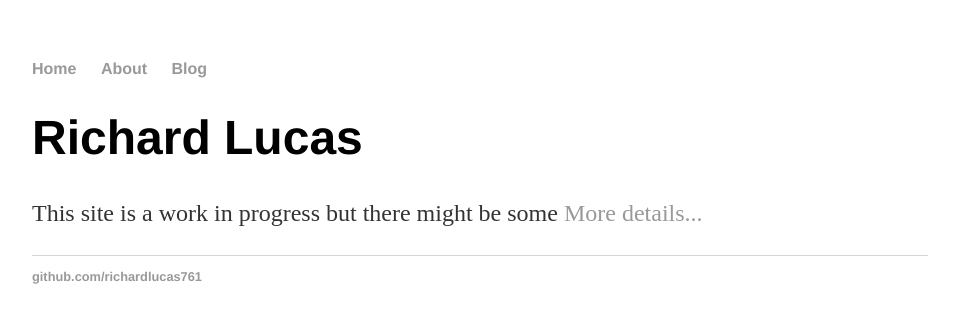
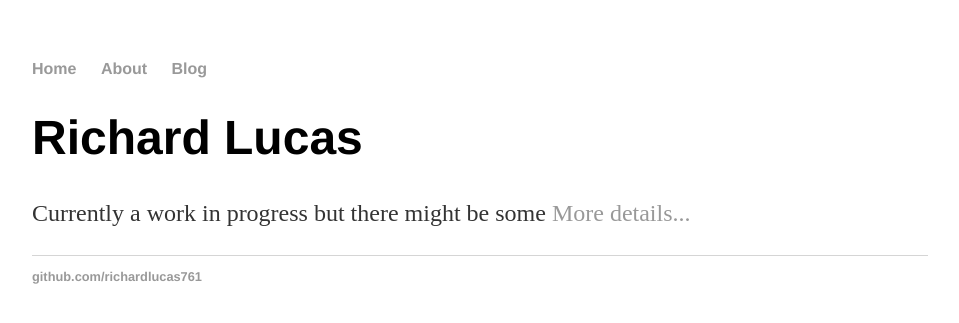
Before and after one commit to richardlucas761/richardlucas761.github.io, a Jekyll site: the page built from index.html, in a window 1280 px wide. Shown: the top 323 px of the page, without its empty margins (160-1119 px from the left). Built offline with Jekyll 4.4.1, drawn with Linux system fonts in a browser that asks for light colours.

Commit message:
Update index.html

```diff
--- a/index.html
+++ b/index.html
@@ -1,27 +1,8 @@
-<!DOCTYPE html>
-<html>
-	<head>
-		<title>Personal blog of Richard Lucas (richardlucas761)</title>
-		<link rel="stylesheet" type="text/css" href="/css/main.css">
-	</head>
-	<body>
-		<nav>
-    		<ul>
-        		<li><a href="/">Home</a></li>
-	        	<li><a href="/about">About</a></li>
-        		<li><a href="/blog">Blog</a></li>
-    		</ul>
-		</nav>
-		<div class="container">
-    		<div class="blurb">
-        		<h1>Richard Lucas</h1>
-				<p>This site is a work in progress but there might be some <a href="/about">More details...</a></p>
-    		</div><!-- /.blurb -->
-		</div><!-- /.container -->
-		<footer>
-    		<ul>
-        		<li><a href="https://github.com/richardlucas761">github.com/richardlucas761</a></li>
-			</ul>
-		</footer>
-	</body>
-</html>
+---
+layout: default
+title: Richard Lucas
+---
+<div class="blurb">
+	<h1>Richard Lucas</h1>
+	<p>Currently a work in progress but there might be some <a href="/about">More details...</a></p>
+</div><!-- /.blurb -->
```
